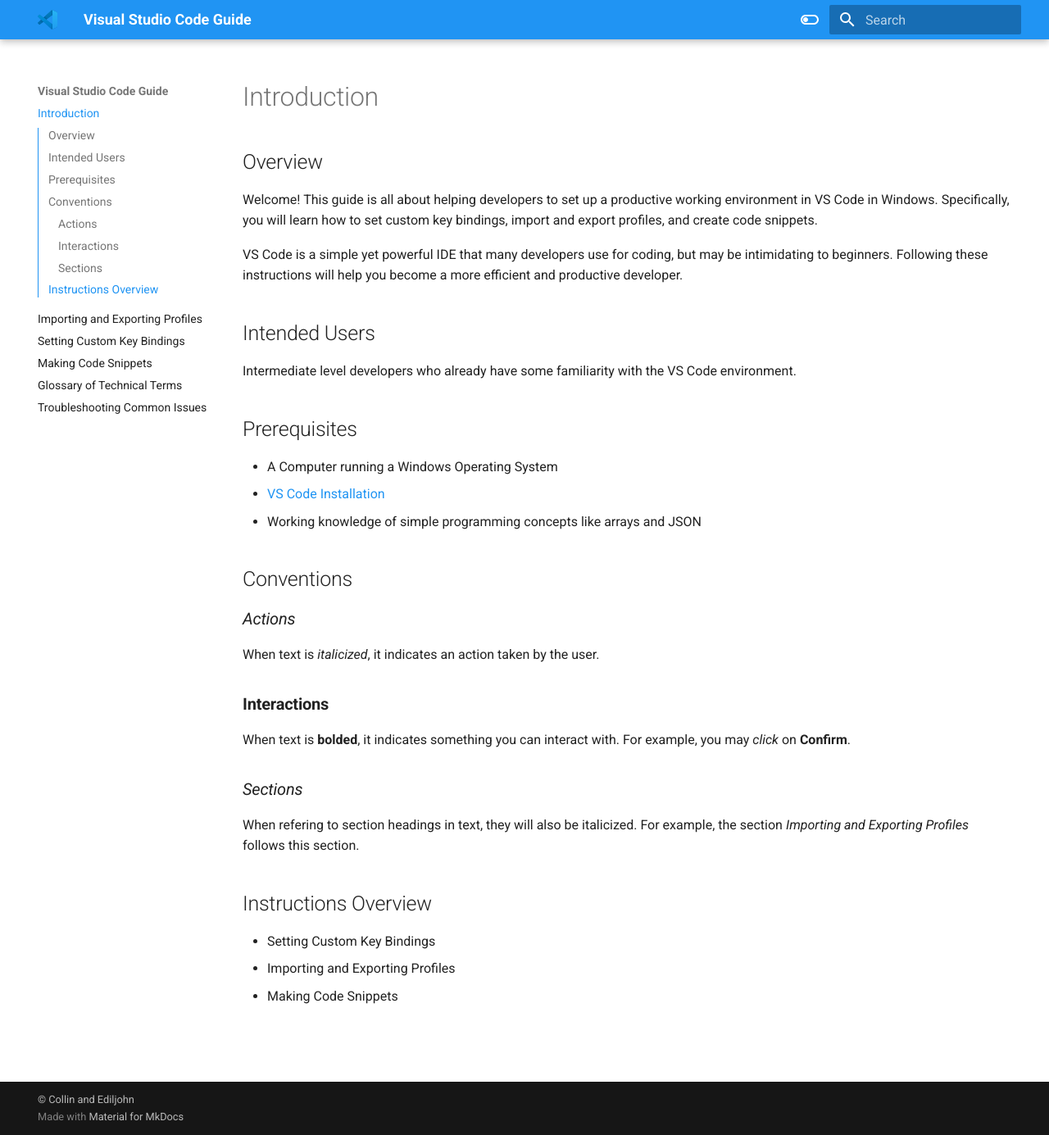
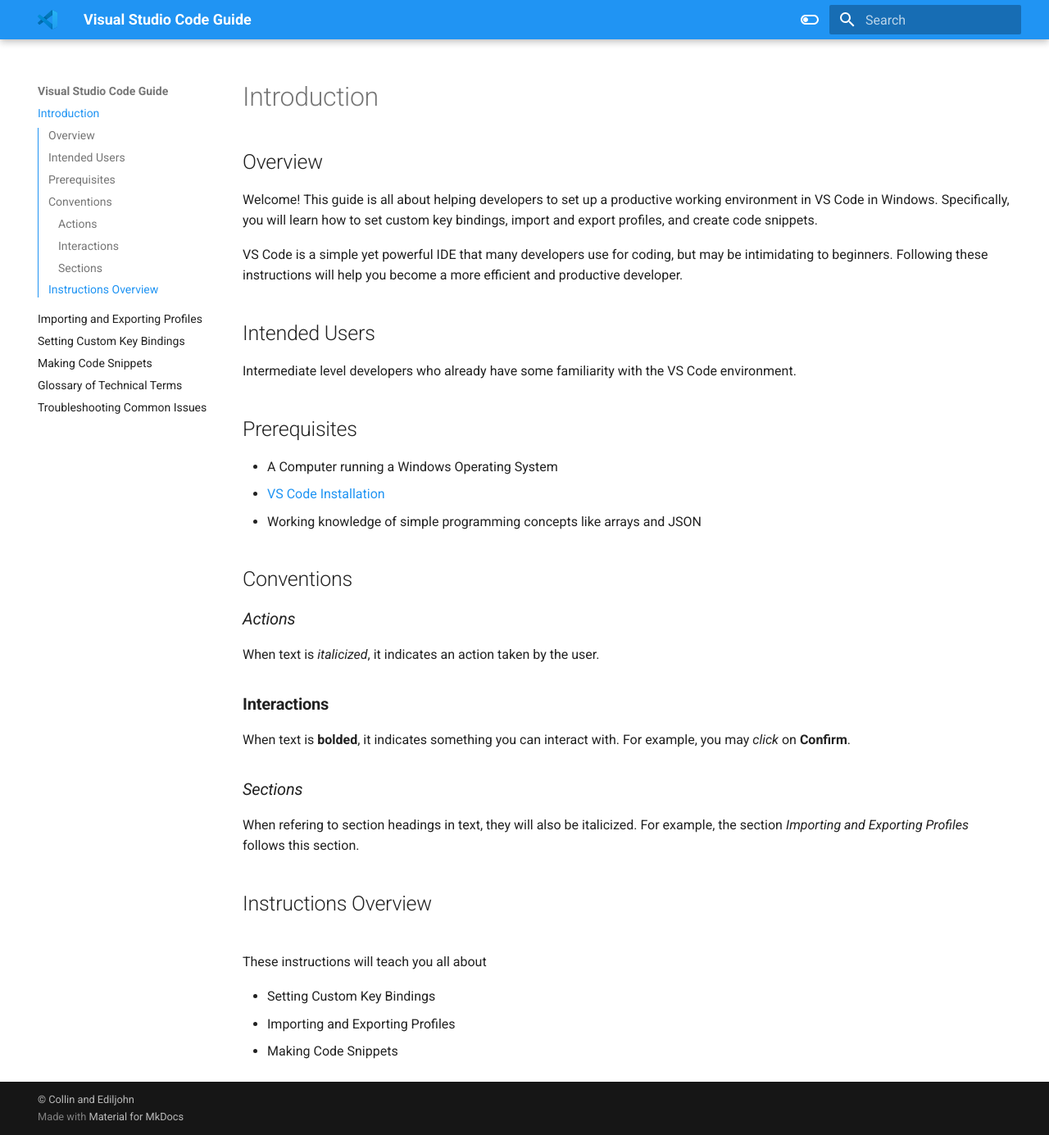
Before and after one commit to cc-dev-65535/mkdocs, an MkDocs documentation site: the page built from docs/index.md, in a window 1280 px wide and 1385 px high. Shown: the whole window at 82% size. Built offline with MkDocs 1.6.1 and Material for MkDocs 9.7.7, drawn with Linux system fonts in a browser that asks for light colours.

Commit message:
Edit intro

```diff
--- a/docs/index.md
+++ b/docs/index.md
@@ -24,6 +24,10 @@
 When refering to section headings in text, they will also be italicized. For example, the section *Importing and Exporting Profiles* follows this section.
 
 ## Instructions Overview
+<br>
+These instructions will teach you all about
+</br>
+
 * Setting Custom Key Bindings
 * Importing and Exporting Profiles
 * Making Code Snippets
```
